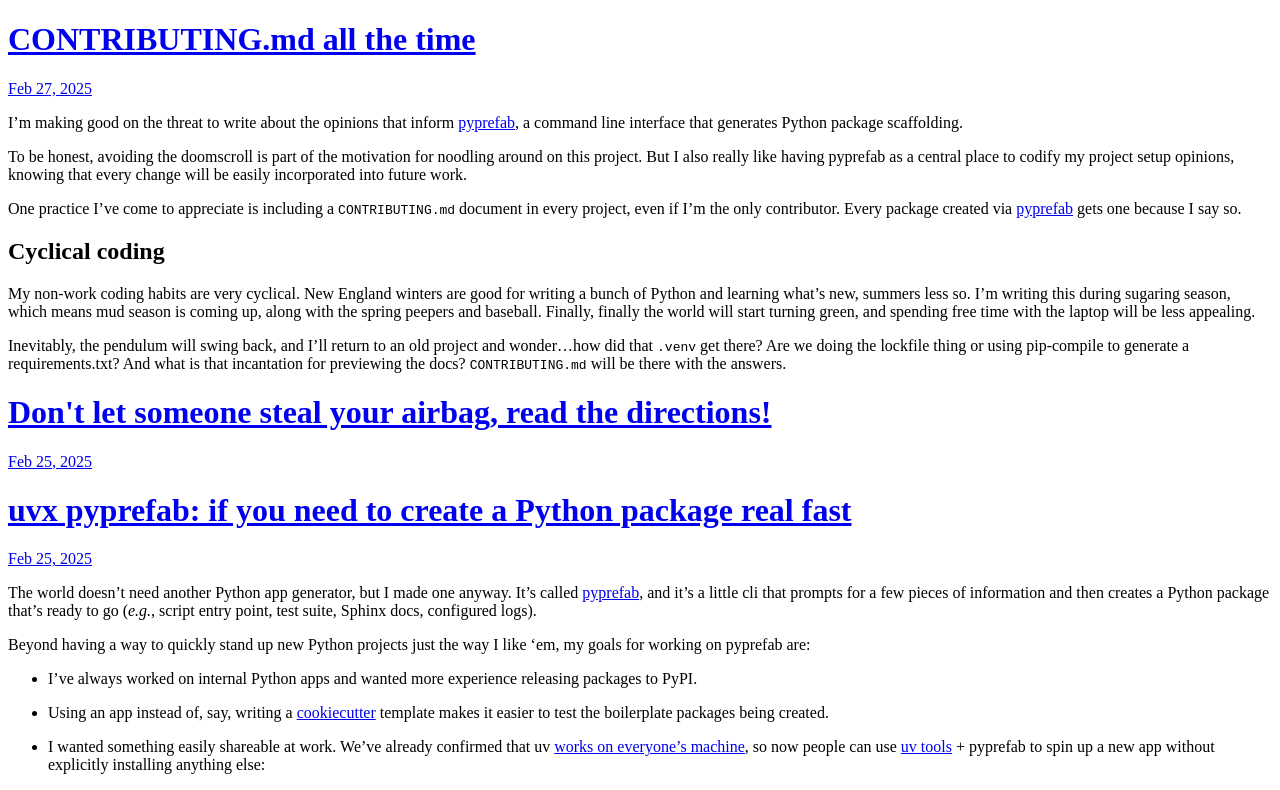
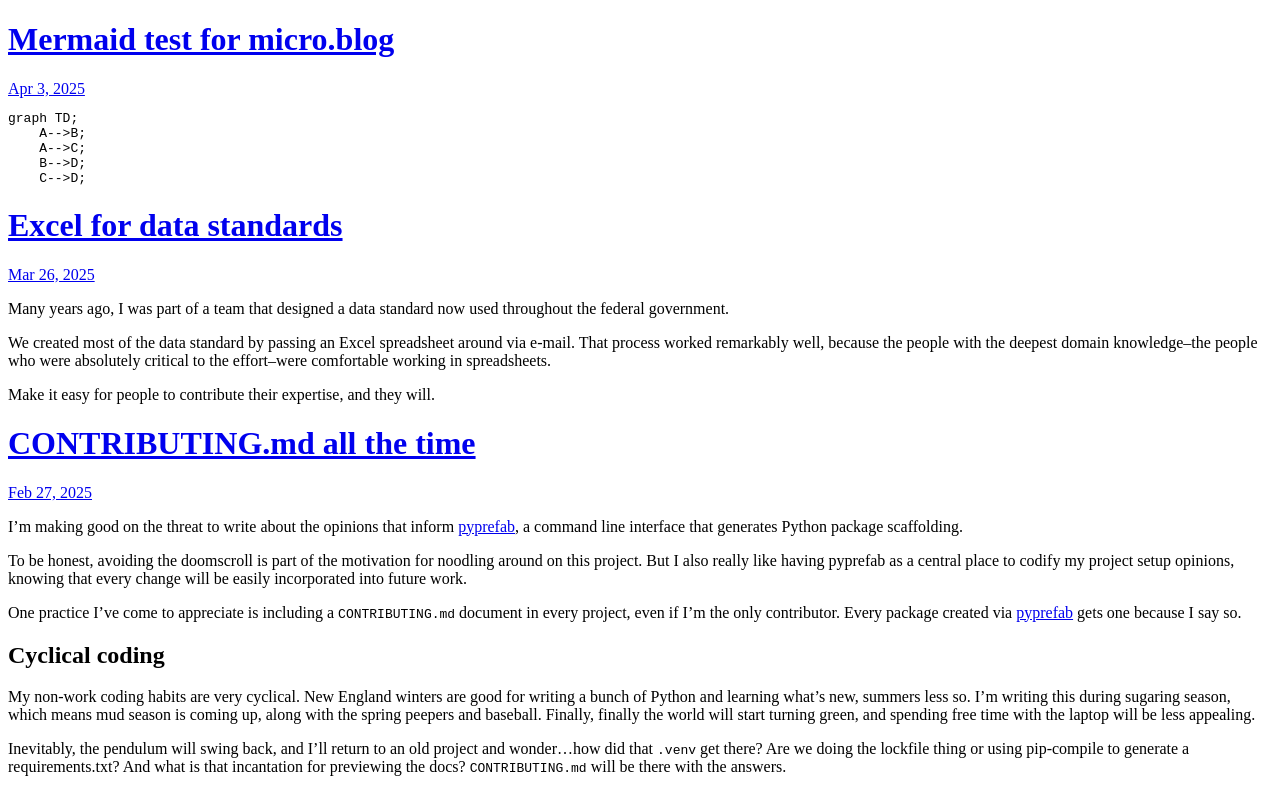
Before and after one commit to bsweger/micro.blog, a plain HTML site: page index.html in a window 1280 px wide. Shown: the top 790 px of the page. Drawn offline with Linux system fonts and the light colour scheme.

Commit message:
Archiving from Micro.blog.

```diff
--- a/index.html
+++ b/index.html
@@ -21,6 +21,38 @@
 <div class="h-feed">
 
 
+
+	  <div class="h-entry">
+
+			<h1><a href="https://beckysweger.com/2025/04/03/mermaid-test-for-microblog.html">Mermaid test for micro.blog</a></h1>
+
+
+		<a href="https://beckysweger.com/2025/04/03/mermaid-test-for-microblog.html" class="u-url"><time class="dt-published" datetime="2025-04-03 19:31:44 -0400">Apr 3, 2025</time></a>
+
+		<div class="e-content">
+			 <pre tabindex="0"><code class="language-mermaid" data-lang="mermaid">graph TD;
+    A--&gt;B;
+    A--&gt;C;
+    B--&gt;D;
+    C--&gt;D;
+</code></pre>
+		</div>
+	  </div>
+
+	  <div class="h-entry">
+
+			<h1><a href="https://beckysweger.com/2025/03/26/excel-for-data-standards.html">Excel for data standards</a></h1>
+
+
+		<a href="https://beckysweger.com/2025/03/26/excel-for-data-standards.html" class="u-url"><time class="dt-published" datetime="2025-03-26 22:18:36 -0400">Mar 26, 2025</time></a>
+
+		<div class="e-content">
+			 <p>Many years ago, I was part of a team that designed a data standard now used throughout the federal government.</p>
+<p>We created most of the data standard by passing an Excel spreadsheet around via e-mail. That process worked remarkably well, because the people with the deepest domain knowledge–the people who were absolutely critical to the effort–were comfortable working in spreadsheets.</p>
+<p>Make it easy for people to contribute their expertise, and they will.</p>
+
+		</div>
+	  </div>
 
 	  <div class="h-entry">
 
```
